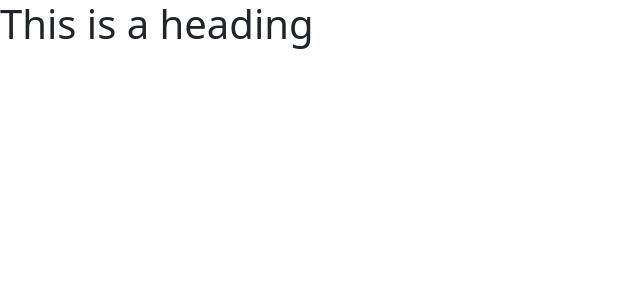
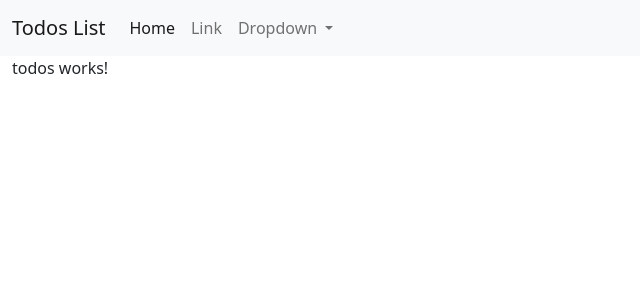
Before and after one commit to imukeshsoni/todo-app, an Angular app: page / in a window 1280 px wide. Shown: the top 300 px of the page, without its empty margins (0-640 px from the left). Built offline with nearby package versions, Linux system fonts and the light colour scheme.

Commit message:
navbar added

```diff
--- a/src/app/app.component.html
+++ b/src/app/app.component.html
@@ -1,3 +1,38 @@
 <div>
-  <h1>This is a heading</h1>
+  <nav class="navbar navbar-expand-lg navbar-light bg-light">
+    <div class="container-fluid">
+      <a class="navbar-brand" href="#">Todos List</a>
+      <button class="navbar-toggler" type="button" data-bs-toggle="collapse" data-bs-target="#navbarSupportedContent" aria-controls="navbarSupportedContent" aria-expanded="false" aria-label="Toggle navigation">
+        <span class="navbar-toggler-icon"></span>
+      </button>
+      <div class="collapse navbar-collapse" id="navbarSupportedContent">
+        <ul class="navbar-nav me-auto mb-2 mb-lg-0">
+          <li class="nav-item">
+            <a class="nav-link active" aria-current="page" href="#">Home</a>
+          </li>
+          <li class="nav-item">
+            <a class="nav-link" href="#">Link</a>
+          </li>
+          <li class="nav-item dropdown">
+            <a class="nav-link dropdown-toggle" href="#" id="navbarDropdown" role="button" data-bs-toggle="dropdown" aria-expanded="false">
+              Dropdown
+            </a>
+            <ul class="dropdown-menu" aria-labelledby="navbarDropdown">
+              <li><a class="dropdown-item" href="#">Action</a></li>
+              <li><a class="dropdown-item" href="#">Another action</a></li>
+              <li><hr class="dropdown-divider"></li>
+              <li><a class="dropdown-item" href="#">Something else here</a></li>
+            </ul>
+          </li>
+
+        </ul>
+
+      </div>
+    </div>
+  </nav>
+
+  <div class="container-fluid">
+
+    <app-todos></app-todos>
+  </div>
 </div>
--- a/src/app/app.component.ts
+++ b/src/app/app.component.ts
@@ -7,4 +7,8 @@
 })
 export class AppComponent {
   title = 'cwh-todo-list';
+  constructor(){
+
+  }
+
 }
```
